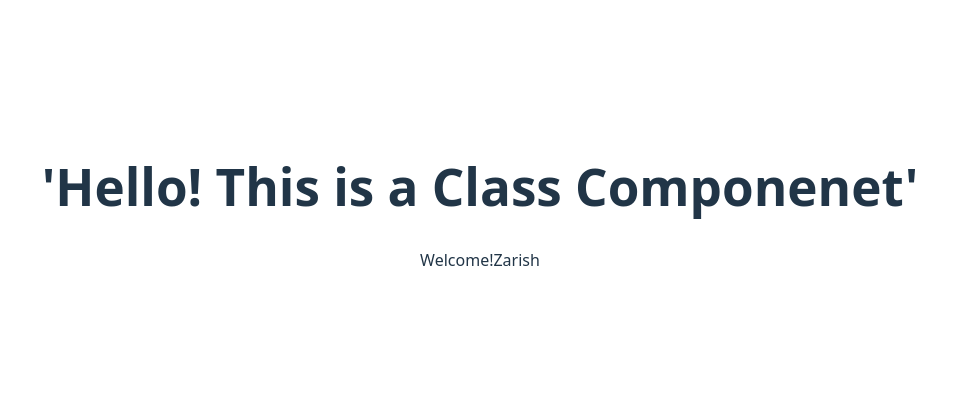
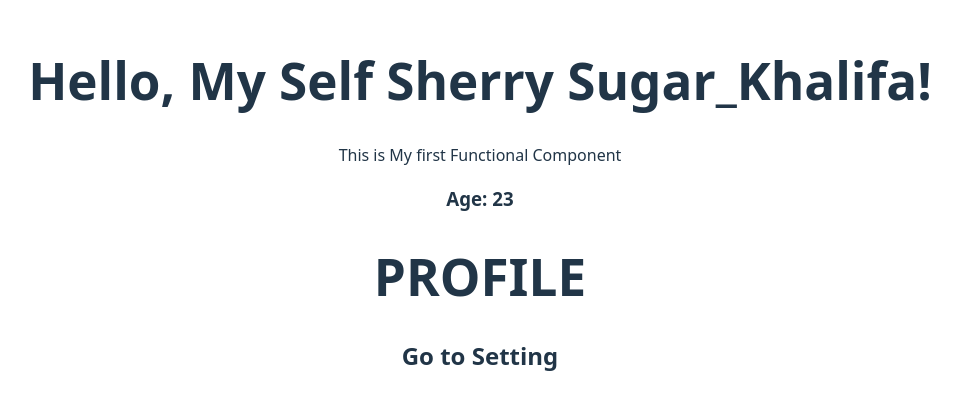
Before and after one commit to zarish123z/React.js, a React (Vite) app in the folder vite-project/: page / in a window 1280 px wide. Shown: the part 194-604 px from the top of the page, without its empty margins (160-1120 px from the left). Built offline with nearby package versions, Linux system fonts and the light colour scheme.

Commit message:
First_File Changed

```diff
--- a/vite-project/src/ClassComponent.jsx
+++ b/vite-project/src/ClassComponent.jsx
@@ -18,4 +18,11 @@ super(props); // must call super to use 'this'
                 )
     }
 }
+export function profile(){
+    return(
+        <div>
+            <h1>PROFILE</h1>
+        </div>
+    )
+}
 export default ClassComponent
--- a/vite-project/src/FirstFile.jsx
+++ b/vite-project/src/FirstFile.jsx
@@ -4,11 +4,25 @@ function FirstFile(props){
     return(
         <div>
         <h1>Hello, {props.name}!</h1>
-      <p>This is my first functional component.</p>
+      <p>This is My first Functional Component</p>
             <h3>Age: {props.age}</h3>
 
         </div>
 
     )
 }
+export function Profile(){
+    return(
+        <div>
+            <h1>PROFILE</h1>
+        </div>
+    )
+}
+export function Setting(){
+    return(
+        <div>
+            <h2> Go to Setting </h2>
+        </div>
+    )
+}
 export default FirstFile
--- a/vite-project/src/main.jsx
+++ b/vite-project/src/main.jsx
@@ -2,16 +2,21 @@ import { StrictMode } from 'react'
 import { createRoot } from 'react-dom/client'
 import './index.css'
 import App from './App.jsx'
-import FirstFile from './Firstfile.jsx'
+import FirstFile,{Profile,Setting} from './Firstfile.jsx'
 import ClassComponent from './ClassComponent.jsx'
+
 
 
 
 createRoot(document.getElementById('root')).render(
   <StrictMode>
     {/* <App /> */}
-  {/* <FirstFile  name ='My Self  Sherry Sugar_Khalifa' age={23}/> */}
-  <ClassComponent name='Zarish'/>
+  <FirstFile  name ='My Self  Sherry Sugar_Khalifa' age={23}/>
+  <Profile/>
+  <Setting/>
+  {/* <ClassComponent name='  ZARISH  '/> */}
+
+
 
 
   </StrictMode>
```
